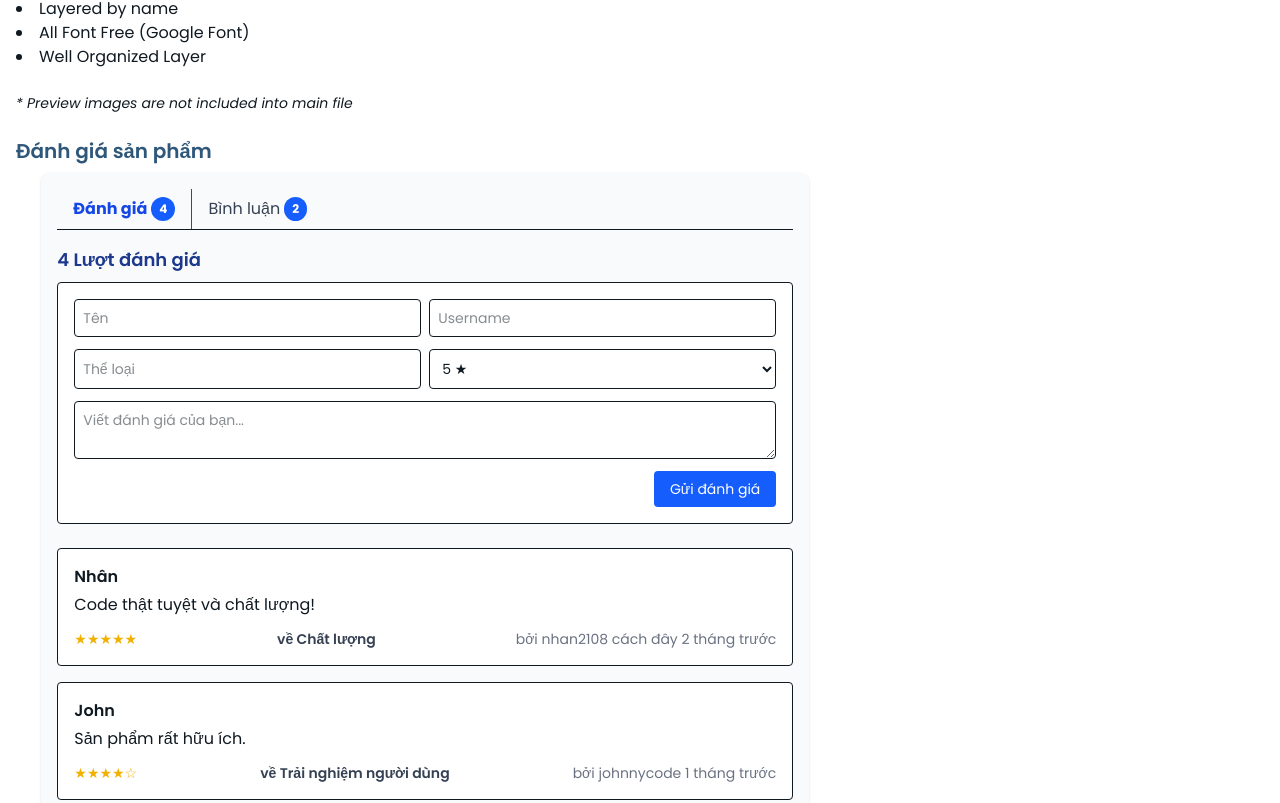
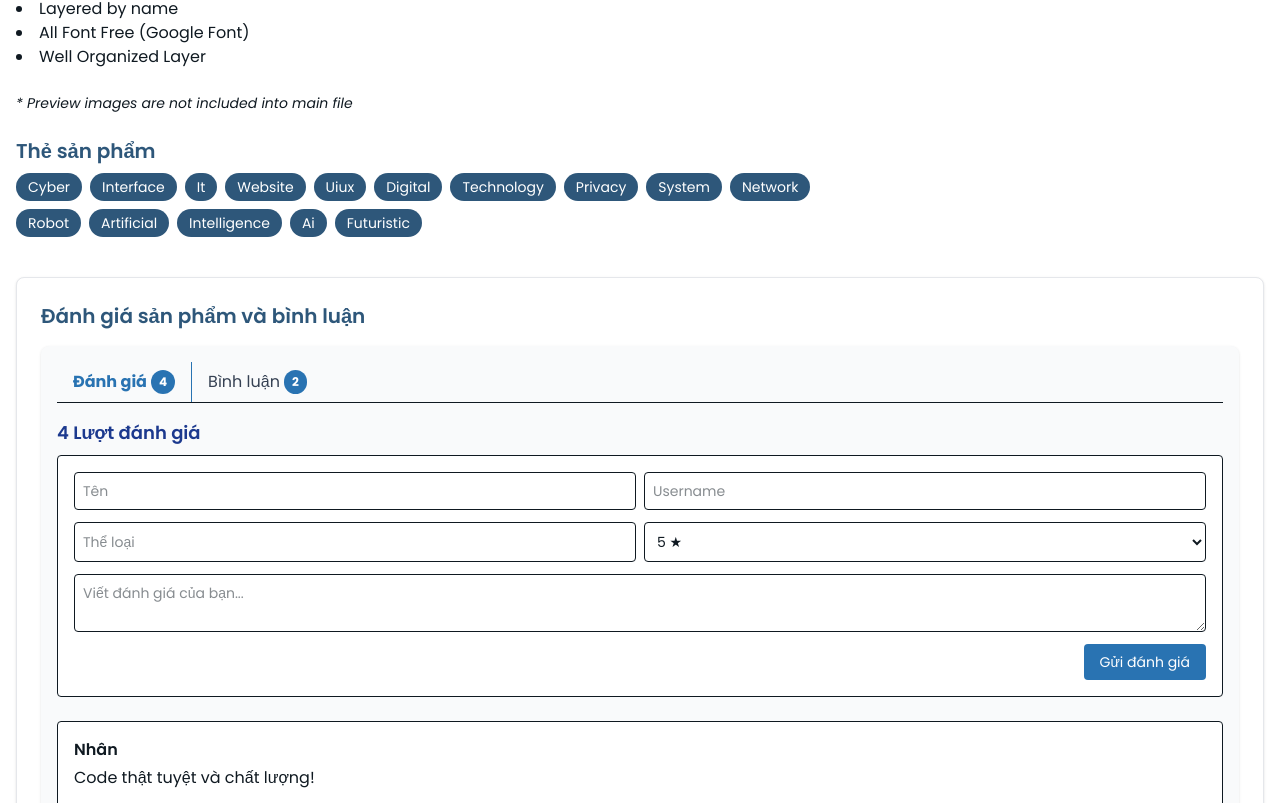
Before and after one commit to viet2109/template_web, a React (Vite) app in the folder fe/: page /detail in a window 1280 px wide. Shown: the part 1237-2040 px from the top of the page. Built offline with nearby package versions, Linux system fonts and the light colour scheme.

Commit message:
cap nhat danh gia va binh luan san pham

```diff
--- a/fe/package.json
+++ b/fe/package.json
@@ -21,6 +21,7 @@
     "react-icons": "^5.5.0",
     "react-redux": "^9.2.0",
     "react-router": "^7.5.3",
+    "react-router-dom": "^7.6.2",
     "redux-persist": "^6.0.0",
     "swiper": "^11.2.6",
     "tailwindcss": "^4.1.5"
--- a/fe/src/components/ProductReviews.tsx
+++ b/fe/src/components/ProductReviews.tsx
@@ -176,7 +176,7 @@ const ReviewForm: React.FC<ReviewFormProps> = ({
 
         <button
             type="submit"
-            className="bg-blue-600 text-white px-4 py-2 rounded hover:bg-blue-700 text-sm self-end"
+            className="bg-[#2973B2] text-white px-4 py-2 rounded hover:bg-[#1f5c90] text-sm self-end transition"
         >
             Gửi đánh giá
         </button>
@@ -294,37 +294,37 @@ const ProductReviews: React.FC = () => {
     };
 
     return (
-        <div className="bg-gray-50 p-4 rounded-lg shadow-sm max-w-3xl mx-auto">
+        <div className="bg-gray-50 p-4 rounded-lg shadow-sm w-full">
             {/* Tabs */}
             <div className="flex border-b mb-4">
                 <button
                     onClick={() => setActiveTab("reviews")}
                     className={`flex items-center px-4 py-2 border-r ${
-                        activeTab === "reviews" ? "text-blue-700 font-bold" : "text-gray-700"
+                        activeTab === "reviews" ? "text-[#2973B2] font-bold" : "text-gray-700"
                     }`}
                 >
                     Đánh giá
-                    <span className="ml-1 bg-blue-600 text-white text-xs font-bold px-2 py-1 rounded-full">
-            {reviews.length}
-          </span>
+                    <span className="ml-1 bg-[#2973B2] text-white text-xs font-bold px-2 py-1 rounded-full">
+    {reviews.length}
+</span>
                 </button>
                 <button
                     onClick={() => setActiveTab("comments")}
                     className={`flex items-center px-4 py-2 ${
-                        activeTab === "comments" ? "text-blue-700 font-bold" : "text-gray-700"
+                        activeTab === "comments" ? "text-[#2973B2] font-bold" : "text-gray-700"
                     }`}
                 >
                     Bình luận
-                    <span className="ml-1 bg-blue-600 text-white text-xs font-bold px-2 py-1 rounded-full">
-            {comments.length}
-          </span>
+                    <span className="ml-1 bg-[#2973B2] text-white text-xs font-bold px-2 py-1 rounded-full">
+    {comments.length}
+</span>
                 </button>
             </div>
 
             {/* Reviews tab */}
             {activeTab === "reviews" && (
                 <>
-                    <h2 className="text-lg font-semibold mb-2 text-blue-900">
+                <h2 className="text-lg font-semibold mb-2 text-blue-900">
                         {reviews.length} Lượt đánh giá
                     </h2>
                     <ReviewForm
@@ -333,7 +333,7 @@ const ProductReviews: React.FC = () => {
                         onSubmit={handleSubmit}
                     />
                     {visibleReviews.map((review) => (
-                        <ReviewItem key={review.id} review={review} />
+                        <ReviewItem key={review.id} review={review}/>
                     ))}
                     {reviews.length > 3 && (
                         <div className="text-center">
@@ -368,7 +368,7 @@ const ProductReviews: React.FC = () => {
                                 timeAgo: "vừa xong",
                             };
                             setComments([newComment, ...comments]);
-                            setReplyBoxes((prev) => ({ ...prev, 0: "" }));
+                            setReplyBoxes((prev) => ({...prev, 0: ""}));
                         }}
                         className="flex flex-col gap-2 mb-6"
                     >
@@ -381,7 +381,7 @@ const ProductReviews: React.FC = () => {
                         <div className="text-right">
                             <button
                                 type="submit"
-                                className="bg-blue-600 text-white px-4 py-2 rounded hover:bg-blue-700 text-sm"
+                                className="bg-[#2973B2] text-white px-4 py-2 rounded hover:bg-[#1f5c90] text-sm transition"
                             >
                                 Gửi bình luận
                             </button>
@@ -394,7 +394,7 @@ const ProductReviews: React.FC = () => {
                             <div className="mb-1">
                                 <span className="font-bold">{comment.user}</span>
                                 {comment.purchased && (
-                                    <span className="ml-2 text-green-600 text-xs font-semibold">
+                                    <span className="ml-2 text-xs font-semibold" style={{color: "#48A6A7"}}>
               Đã mua hàng
             </span>
                                 )}
@@ -410,7 +410,8 @@ const ProductReviews: React.FC = () => {
                             {/* Reply box toggle + reply list */}
                             <div className="mt-2">
                                 <button
-                                    className="text-blue-600 text-xs hover:underline"
+                                    className="text-xs hover:underline"
+                                    style={{ color: "#2973B2" }}
                                     onClick={() => toggleReply(comment.id)}
                                 >
                                     Trả lời
@@ -427,7 +428,7 @@ const ProductReviews: React.FC = () => {
                                         <div className="text-right">
                                             <button
                                                 onClick={() => handleReplySubmit(comment.id)}
-                                                className="bg-blue-600 text-white px-3 py-1 mt-2 rounded text-xs"
+                                                className="bg-[#2973B2] text-white px-3 py-1 mt-2 rounded text-xs hover:bg-[#1f5c90] transition"
                                             >
                                                 Gửi trả lời
                                             </button>
--- a/fe/src/pages/ProductDetails.tsx
+++ b/fe/src/pages/ProductDetails.tsx
@@ -17,7 +17,7 @@ function ProductDetails() {
     }
 
     return (
-        <div className="container mx-auto px-4 py-10" style={{ color: 'rgb(15 25 33)' }}>
+        <div className="container mx-auto px-4 py-10" style={{color: 'rgb(15 25 33)'}}>
             <div className="grid grid-cols-1 lg:grid-cols-12 gap-10">
                 {/* Cột trái */}
                 <div className="lg:col-span-8">
@@ -46,12 +46,6 @@ function ProductDetails() {
                         {product.note && (
                             <p className="text-sm italic mb-6">* {product.note}</p>
                         )}
-
-                        <h3 className="text-xl font-semibold mb-2" style={{color: 'rgb(46 87 122)'}}>Đánh giá sản
-                            phẩm</h3>
-                        <div className="mb-6">
-                            <ProductReviews />
-                        </div>
                         <h3 className="text-xl font-semibold mb-2" style={{color: 'rgb(46 87 122)'}}>Thẻ sản phẩm</h3>
                         <div className="flex flex-wrap gap-2">
                             {product.tags.map((tag, i) => (
@@ -119,6 +113,13 @@ function ProductDetails() {
                     </div>
                 </div>
             </div>
+            <div className="mt-10 p-6 border border-gray-200 rounded-lg shadow-sm bg-white">
+                <h3 className="text-xl font-semibold mb-4 text-[#2E577A]">
+                    Đánh giá sản phẩm và bình luận
+                </h3>
+                <ProductReviews/>
+            </div>
+
         </div>
     );
 }
```
Also changed, not shown: fe/tsconfig.app.json (+8 -1 lines), 2 other files (tests, documents, lock files or other folders).
